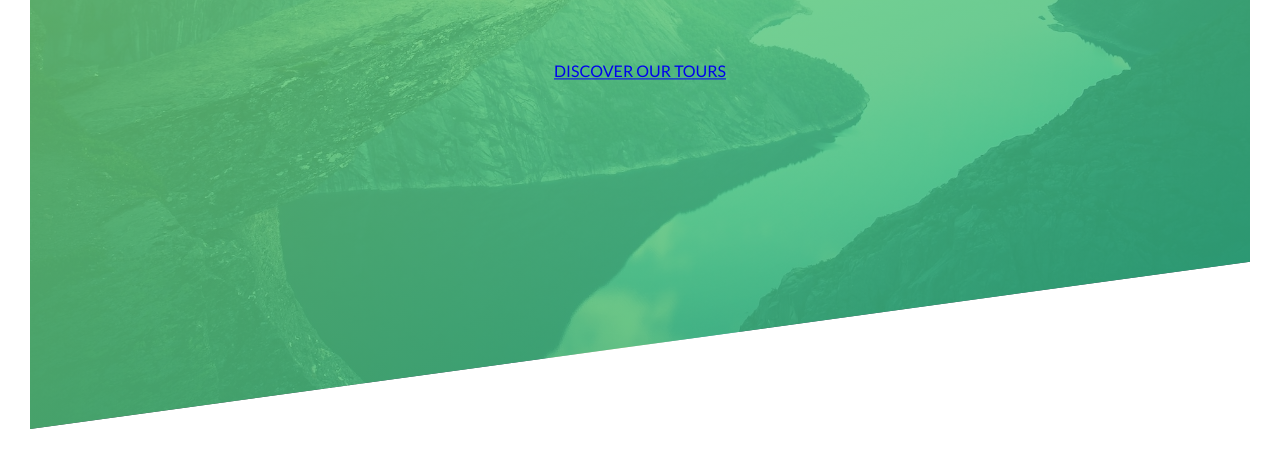
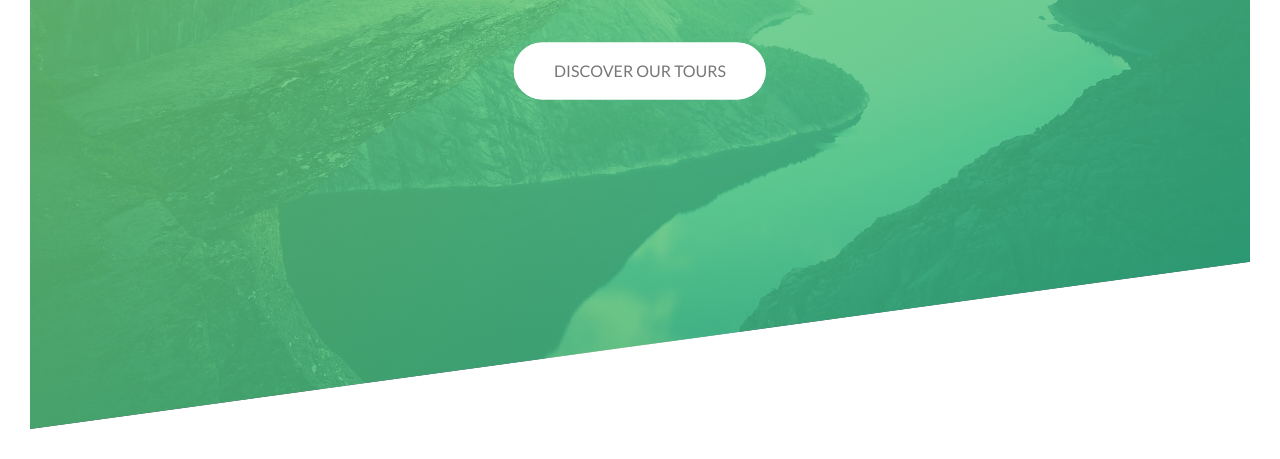
Before and after one commit to vahid-bagh3ri/NaTours, a plain HTML site: page index.html in a window 1280 px wide. Shown: the part 361-820 px from the top of the page. Drawn offline with Linux system fonts and the light colour scheme.

Commit message:
header css2

```diff
--- a/css/style.css
+++ b/css/style.css
@@ -88,3 +88,107 @@ body{
 
     animation: moveInRight 1s ease-out;
 }
+
+
+@keyframes moveInLeft{
+    0%{
+        opacity: 0;
+        transform: translateX(-100px);
+    }
+
+    80%{
+        transform: translateX(10px);
+    }
+
+    100%{
+        opacity: 1;
+        transform: translateX(0);
+    }
+}
+
+@keyframes moveInRight{
+    0%{
+        opacity: 0;
+        transform: translateX(100px);
+    }
+
+    80%{
+        transform: translateX(-10px);
+    }
+
+    100%{
+        opacity: 1;
+        transform: translateX(0);
+    }
+}
+
+@keyframes moveInBottom{
+    0%{
+        opacity: 0;
+        transform: translateY(30px);
+    }
+
+
+    100%{
+        opacity: 1;
+        transform: translateY(0);
+    }
+}
+
+
+.btn:link,
+.btn:visited{
+    text-transform: uppercase;
+    text-decoration: none;
+    padding: 15px 40px;
+    display: inline-block;
+    border-radius: 300px;
+    transition: all .2s;
+    position: relative;
+
+}
+
+.btn:hover{
+    transform: translateY(-3px);
+    box-shadow: 0 10px 20px rgba(0, 0, 0, .2);
+
+
+}
+
+.btn:active{
+    transform: translateY(-1px);
+    box-shadow: 0 5px 10px rgba(0, 0, 0, .2);
+}
+
+.btn-white{
+    background-color: white;
+    color: #777;
+}
+
+.btn::after{
+    content: '';
+    display: inline-block;
+    height: 100%;
+    width: 100%;
+    border-radius: 100px;
+    position: absolute;
+    top: 0;
+    left: 0;
+    z-index: -1;
+    transition: all .4s;
+}
+
+.btn-white::after{
+    background-color: white;
+}
+
+
+.btn:hover::after{
+    transform: scaleX(1.4) scaleY(1.6);
+    opacity: 0;
+}
+
+.btn-animated{
+    animation: moveInBottom .5s ease-out .75s;
+    animation-fill-mode: backwards;
+}
```
